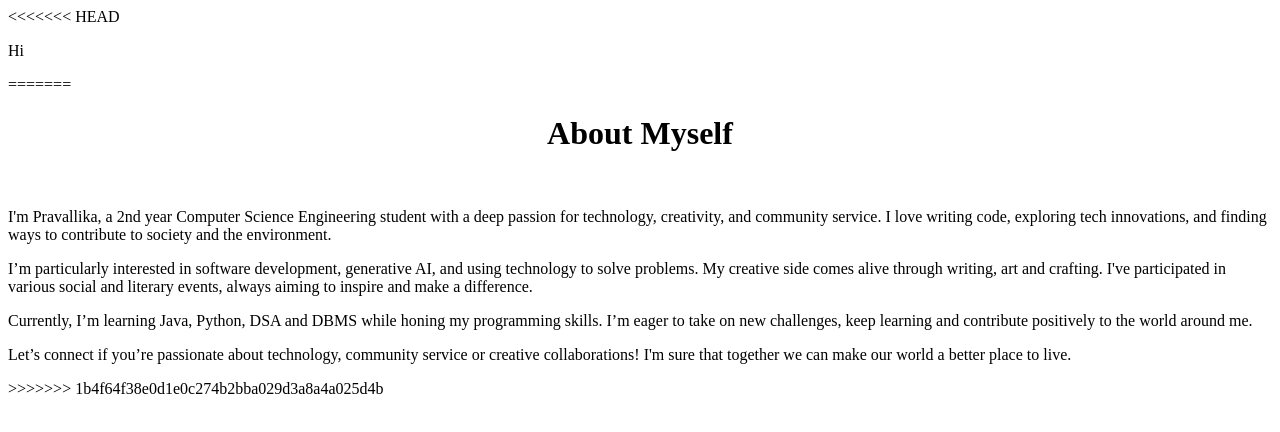
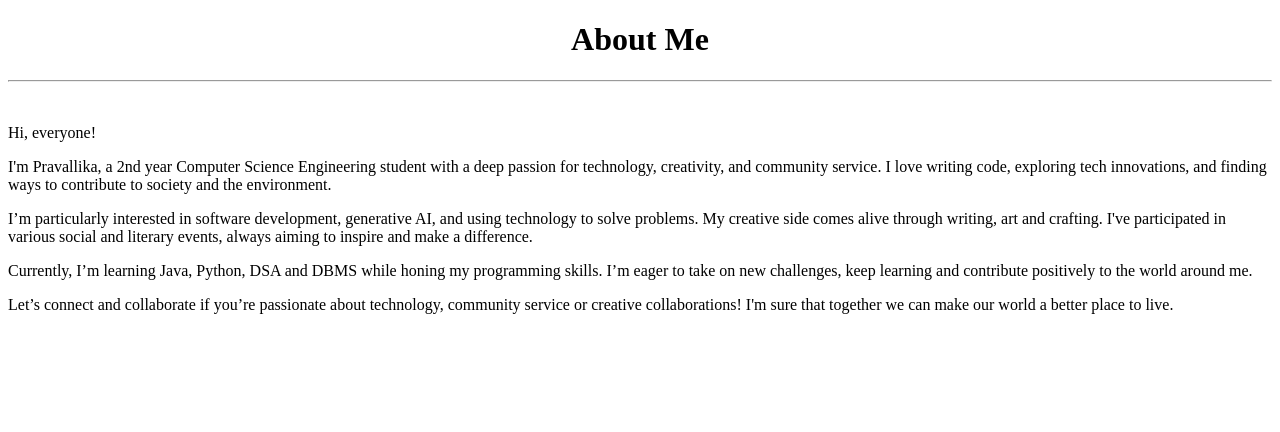
Before and after one commit to Pravallika-nvs/About-Myself, a plain HTML site: page aboutme.html in a window 1280 px wide. Drawn offline with Linux system fonts and the light colour scheme.

Commit message:
Edited text

```diff
--- a/aboutme.html
+++ b/aboutme.html
@@ -1,4 +1,3 @@
-<<<<<<< HEAD
 <!DOCTYPE html>
 <html lang="en">
 <head>
@@ -7,23 +6,17 @@
     <title>About me</title>
 </head>
 <body>
-    <p>Hi</p>
+    <h1><center>About Me</center></h1>
+    <hr>
+    <br>
+    <p>Hi, everyone!</p>
+
+    <p>I'm Pravallika, a 2nd year Computer Science Engineering student with a deep passion for technology, creativity, and community service. I love writing code, exploring tech innovations, and finding ways to contribute to society and the environment.</p>
+
+    <p>I’m particularly interested in software development, generative AI, and using technology to solve problems. My creative side comes alive through writing, art and crafting. I've participated in various social and literary events, always aiming to inspire and make a difference.</p>
+
+    <p>Currently, I’m learning Java, Python, DSA and DBMS while honing my programming skills. I’m eager to take on new challenges, keep learning and contribute positively to the world around me.</p>
+
+    <p>Let’s connect and collaborate if you’re passionate about technology, community service or creative collaborations! I'm sure that together we can make our world a better place to live.</p>
 </body>
-=======
-<html>
-
-<head>
-<title>My First Project</title>
-</head>
-
-<body>
-<center><italic><h1>About Myself</h1></italic></center>
-<br>
-<p>I'm Pravallika, a 2nd year Computer Science Engineering student with a deep passion for technology, creativity, and community service. I love writing code, exploring tech innovations, and finding ways to contribute to society and the environment.</p>
-<p>I’m particularly interested in software development, generative AI, and using technology to solve problems. My creative side comes alive through writing, art and crafting. I've participated in various social and literary events, always aiming to inspire and make a difference.</p>
-<p>Currently, I’m learning Java, Python, DSA and DBMS while honing my programming skills. I’m eager to take on new challenges, keep learning and contribute positively to the world around me.</p>
-<p>
-Let’s connect if you’re passionate about technology, community service or creative collaborations! I'm sure that together we can make our world a better place to live.</p>
-</body>
->>>>>>> 1b4f64f38e0d1e0c274b2bba029d3a8a4a025d4b
 </html>
```
